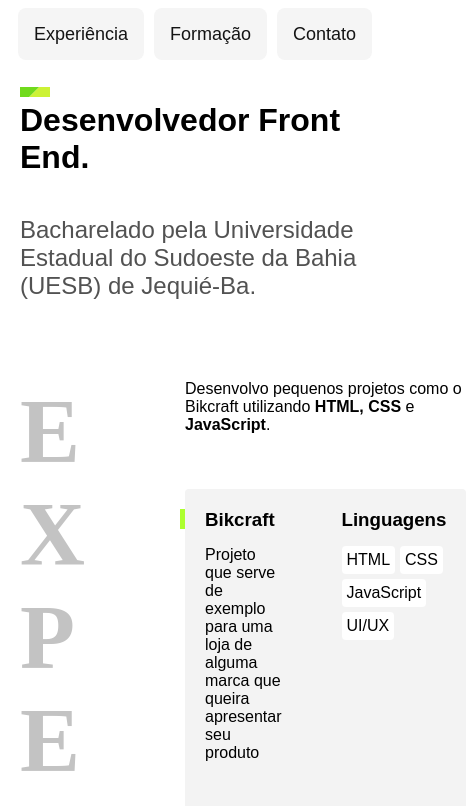
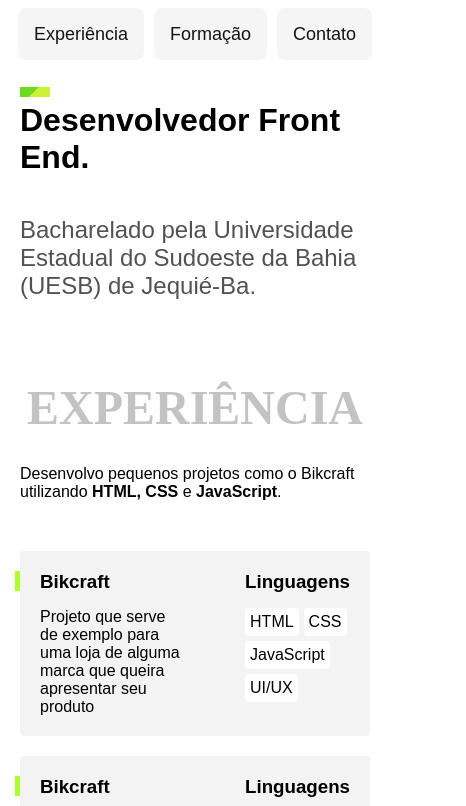
Before and after one commit to CaelSS/Portfolio-2.0, a plain HTML site: page index.html in a window 390 px wide. Shown: the part 38-844 px from the top of the page, 466 px wide, since content can reach past the window. Drawn offline with Linux system fonts and the light colour scheme.

Commit message:
adicionado responsividade a seção 'experiencia'

```diff
--- a/css/experiencia.css
+++ b/css/experiencia.css
@@ -18,6 +18,11 @@
   .projetos {
     display: grid;
     gap: 20px;
+
+    .subtitulo{
+      margin-top: 20px;
+      margin-bottom: 30px;
+    }
 
 
     .projeto {
@@ -79,3 +84,22 @@
 
   }
 }
+
+@media (max-width: 700px){
+
+  .experiencia{
+    display: grid;
+    grid-template-columns: 1fr;
+    gap: 10px;
+
+    .titulo-exp{
+      font-size: 3rem;
+      text-align: center;
+    }
+  }
+
+
+
+
+
+}
--- a/index.html
+++ b/index.html
@@ -33,7 +33,7 @@
     </main>
 
     <section class="experiencia">
-      <h2 class="titulo-exp">expe<br />riên<br />cia</h2>
+      <h2 class="titulo-exp">experiência</h2>
 
       <div class="projetos">
         <span class="subtitulo">
```
